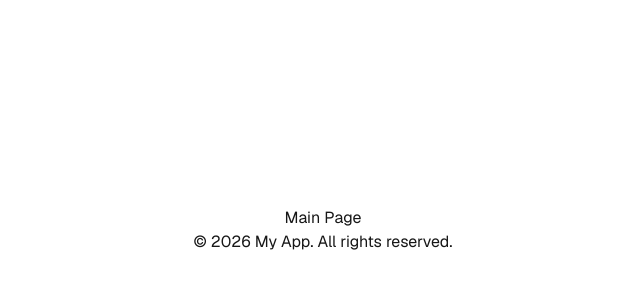
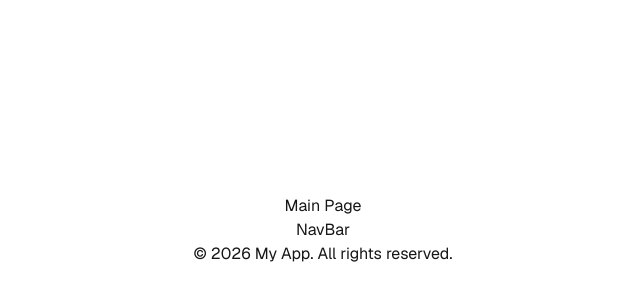
Before and after one commit to dynamic-user054/art-portfolio, a Next.js app: page / in a window 1280 px wide. Shown: the part 170-470 px from the top of the page, without its empty margins (317-957 px from the left). Built offline with nearby package versions, Linux system fonts and the light colour scheme.

Commit message:
UI changes

```diff
--- a/app/about/page.tsx
+++ b/app/about/page.tsx
@@ -1,7 +1,6 @@
-export default function AboutPage() {
-    return (
-        <div>
-            <p>About page </p>
-        </div>
-    );
+
+export const about = () => {
+  return (
+    <div>about</div>
+  )
 }
--- /dev/null
+++ b/app/gallery/page.tsx
@@ -0,0 +1,6 @@
+
+export const gallery = () => {
+  return (
+    <div>gallery</div>
+  )
+}
--- a/app/page.tsx
+++ b/app/page.tsx
@@ -1,10 +1,12 @@
-import Footer from "../components/Footer";
+import { NavBar } from "@/components/NavBar";
+import {Footer} from "../components/Footer";
 import Image from "next/image";
 
 export default function Home() {
   return (
     <div className="flex flex-col flex-1 items-center justify-center   font-sans">
       <p>Main Page</p>
+      <NavBar/>
       <Footer/>
     </div>
 
--- a/components/Footer.tsx
+++ b/components/Footer.tsx
@@ -1,7 +1,9 @@
-export default function Footer() {
-    return (
-        <footer>
-            <p>&copy; {new Date().getFullYear()} My App. All rights reserved.</p>
-        </footer>
-    );
+
+export const Footer = () => {
+  return (
+    <div>
+        <div className="bg-red color-white">&copy; {new Date().getFullYear()} My App. All rights reserved.</div>
+
+    </div>
+  )
 }
--- /dev/null
+++ b/components/NavBar.tsx
@@ -0,0 +1,6 @@
+
+export const NavBar = () => {
+  return (
+    <div>NavBar</div>
+  )
+}
```
